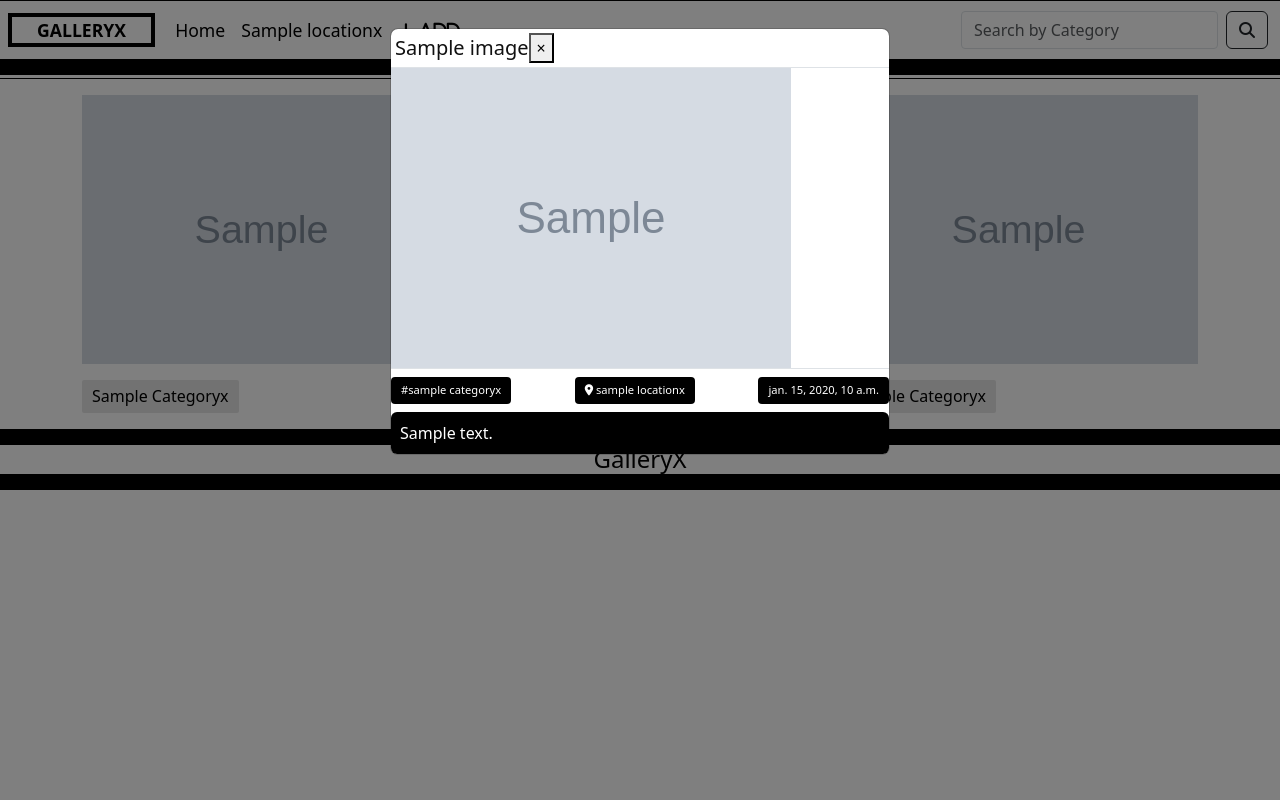
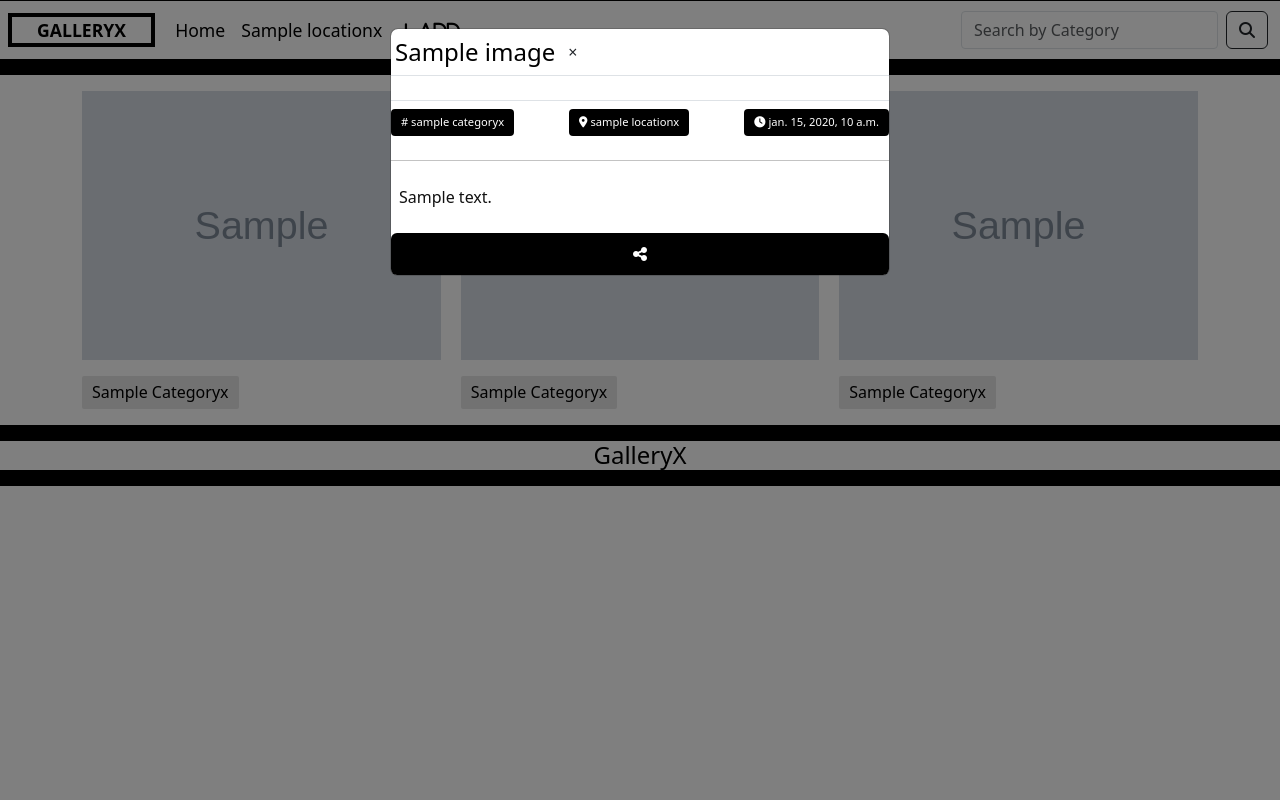
Before and after one commit to Lyonsmasawa/Gallery-X, a Django app: template photos/templates/photos/gallery.html in a window 1280 px wide, after a click that opens the changed part. Run offline with Django 3.2, Linux system fonts and the light colour scheme; the template is opened without the code that fills it: most values are stand-ins (such as "Sample title", 1, 10 or a date in 2020); grey boxes marked "Sample" are stand-in pictures; some libraries are stand-ins or nearby versions.

Commit message:
add modal

```diff
--- a/photos/templates/photos/gallery.html
+++ b/photos/templates/photos/gallery.html
@@ -23,13 +23,18 @@
 <body>
     {% include 'photos/navbar.html' %}
     <div class="set"></div>
-    <div class="set1"></div>
-    <div class="set2"></div>
     <div class="container">
         <div class="views">
             <div class="rowOne">
                 {% for image in rowOne %}
-                <a data-bs-toggle="modal" data-bs-target="#clickImage">
+                <a class="image-link" data-bs-toggle="modal" data-bs-target="#clickImage"
+                    data-name="{{image.name}}"
+                    data-img="{{ image.image.url}}"
+                    data-description="{{image.description}}"
+                    data-location="{{image.image_location.locationx}}"
+                    data-category="{{image.image_category.categoryx}}"
+                    data-date="{{image.post_date}}"
+                >
                     <img src="{{image.image.url}}" class="img-style img-fluid mt-3 modal-click" alt="...">
                 </a>
                 <h6 class="text-center h6class my-3">{{image.image_category.categoryx}}</h6>
@@ -66,27 +71,33 @@
         <div class="modal-dialog" role="document">
             <div class="modal-content">
                 <div class="modal-header p-1">
-                    <h5 class="modal-title" id="my-modal-title">{{image.name}}</h5>
-                    <button class="close" data-bs-dismiss="modal" aria-label="Close">
+                    <h4 class="modal-title text-black" id="image-name"></h4>
+                    <button class="close btn" data-bs-dismiss="modal" aria-label="Close">
                         <span aria-hidden="true">&times;</span>
                     </button>
                 </div>
                 <div class="modal-body p-0">
-                    <img src="{{image.image.url}}" class="img-style img-fluid" alt="...">
+                    <img id="image-url" src="">
                 </div>
                 <div class="modal-footer p-0 m-0">
                     <div class="container-fluid p-0 m-0">
                         <div class="navbar container">
-                            <span class="pg m-0">#{{image.image_category.categoryx}}</span>
+                            <span class="pg m-0"># <span id="image-category">  </span></span>
                             <span class="pg m-0">
-                                <i class="fas fa-map-marker-alt"> </i> {{image.image_location.locationx}}
+                                <i class="fas fa-map-marker-alt"> </i> <span id="image-location"> </span>
                             </span>
-                            <span class="pg m-0">{{image.post_date}}</span>
+                            <span class="pg m-0"> <i class="fas fa-clock"></i> <span id="image-date"></span>  </span>
                         </div>
                     </div>
                 </div>
-                <div class="card p-2 m-0 bg-black text-white">{{image.description}}</div>
+                <hr>
+                <div class="p-2" id="image-description"></div>
+                <p></p>
+                <div class="bg-black p-2 btn text-white"
+                    onclick="copyToClipboard(document.getElementById('copy').innerHTML)"><i class="fa fa-share-alt"
+                        aria-hidden="true"></i></div>
             </div>
+            <div class="pz" id="copy">{{image.image.url}}</div>
         </div>
     </div>
     {% include 'photos/footer.html' %}
@@ -94,9 +105,25 @@
     <script src="https://cdnjs.cloudflare.com/ajax/libs/jquery/3.6.0/jquery.min.js"
         integrity="sha512-894YE6QWD5I59HgZOGReFYm4dnWc1Qt5NtvYSaNcOP+u1T9qYdvdihz0PPSiiqn/+/3e7Jo4EaG7TubfWGUrMQ=="
         crossorigin="anonymous" referrerpolicy="no-referrer"></script>
-    {% bootstrap_javascript %}
+
+    <script>
+        $('.image-link').click(function () {
+            $('#image-name').html($(this).data('name'));
+            $('#image-description').html($(this).data('description'));
+            $('#image-description').html($(this).data('description'));
+            $('#image-category').html($(this).data('category'));
+            $('#image-location').html($(this).data('location'));
+            $('#image-date').html($(this).data('date'));
+            $('#image-url').attr('src',);
+
+            // $('#image-url').src($(this).data('img'));
+
+        });
+    </script>
+
     <script src="{% static 'js/main.js' %}"></script>
     {% endblock scripts %}
+    {% bootstrap_javascript %}
 </body>
 
 </html>
--- a/static/js/main.js
+++ b/static/js/main.js
@@ -1,13 +1,3 @@
-$(document).ready(function () {
-    $('#clickImage').on('show.bs.modal', function (event) {
-        let image = $(event.relatedTarget)
-        let img_src = image.data("whatever")
-
-        var modal = $(this)
-        modal.find('.modal.title').text(img_src)
-    })
-});
-
 function copyToClipboard(text) {
     texts = window.location.origin + text
     window.prompt("Ctrl+C to copy link,  Enter", texts);
```
